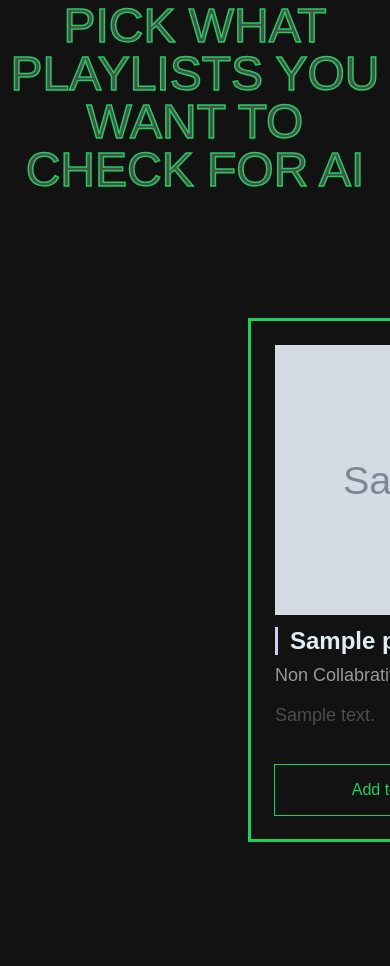
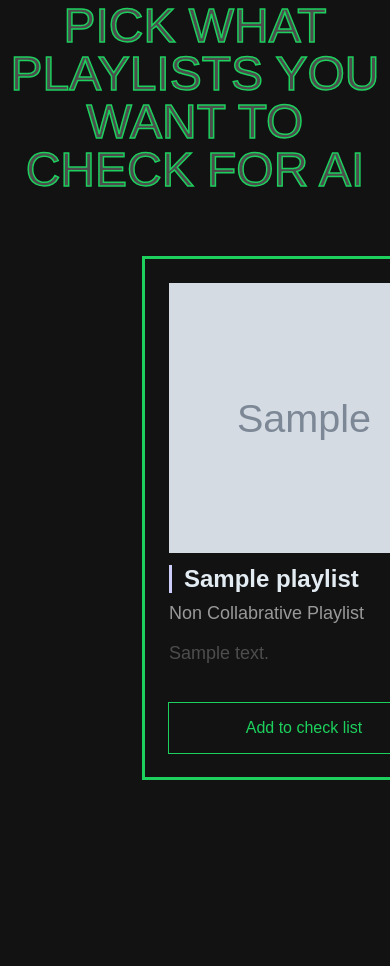
Before and after one commit to Barnold8/Spotislop-Remover, a Flask app: template src/templates/playlists.html in a window 390 px wide; the page is wider, and only the part inside the window is pictured. Shown: the part 194-1160 px from the top of that part. After the commit the page ends 974 px from the top of that part, so only its background shows below. Run offline with Flask 3, Linux system fonts and the light colour scheme; the template is opened without the code that fills it: most values are stand-ins (such as "Sample title", 1, 10 or a date in 2020); grey boxes marked "Sample" are stand-in pictures; parts of the project's set-up code (start-up, migrations or seed data) failed here and were passed over.

Commit message:
change padding to allow phone views to not suck

```diff
--- a/src/static/styles/playlists.css
+++ b/src/static/styles/playlists.css
@@ -50,7 +50,7 @@ a {
   align-items: stretch;
   width: 100%;
   gap: 24px;
-  padding:  124px 248px;
+  padding:  62px 142px;
   flex-wrap: wrap;
 }
 
```
